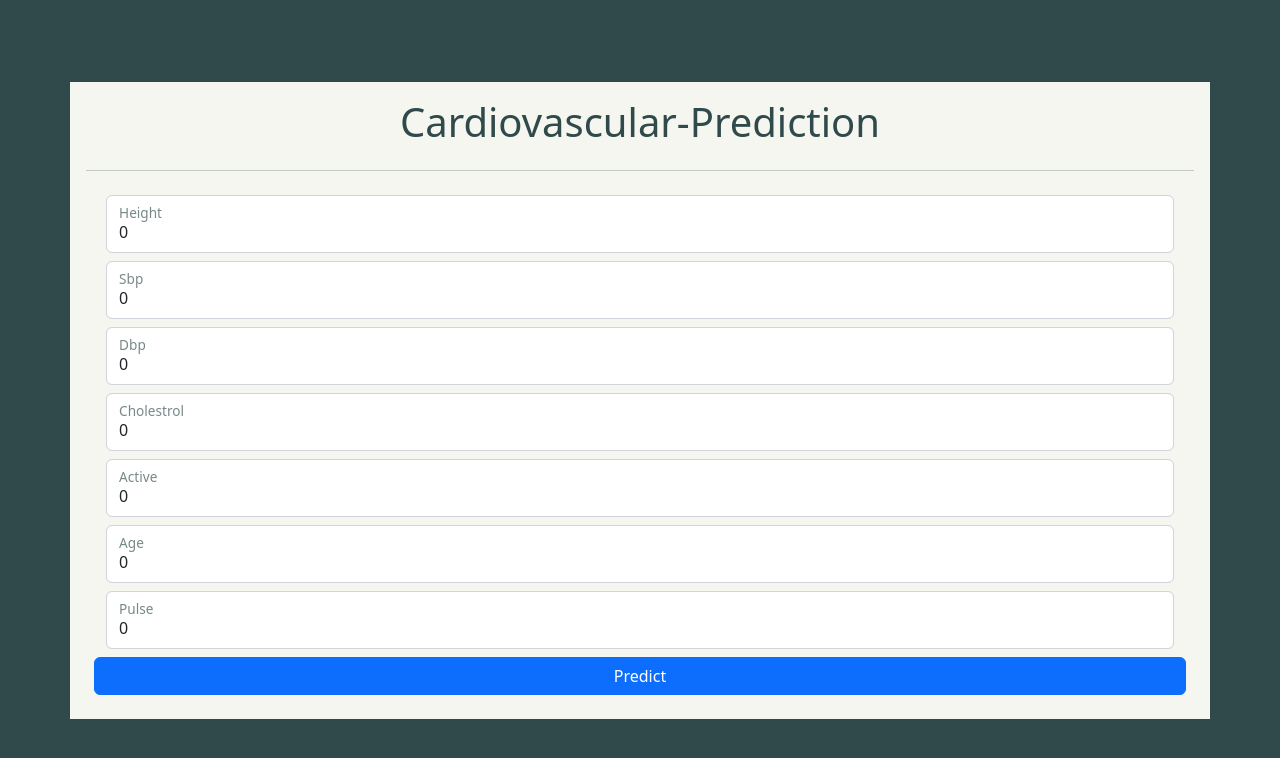
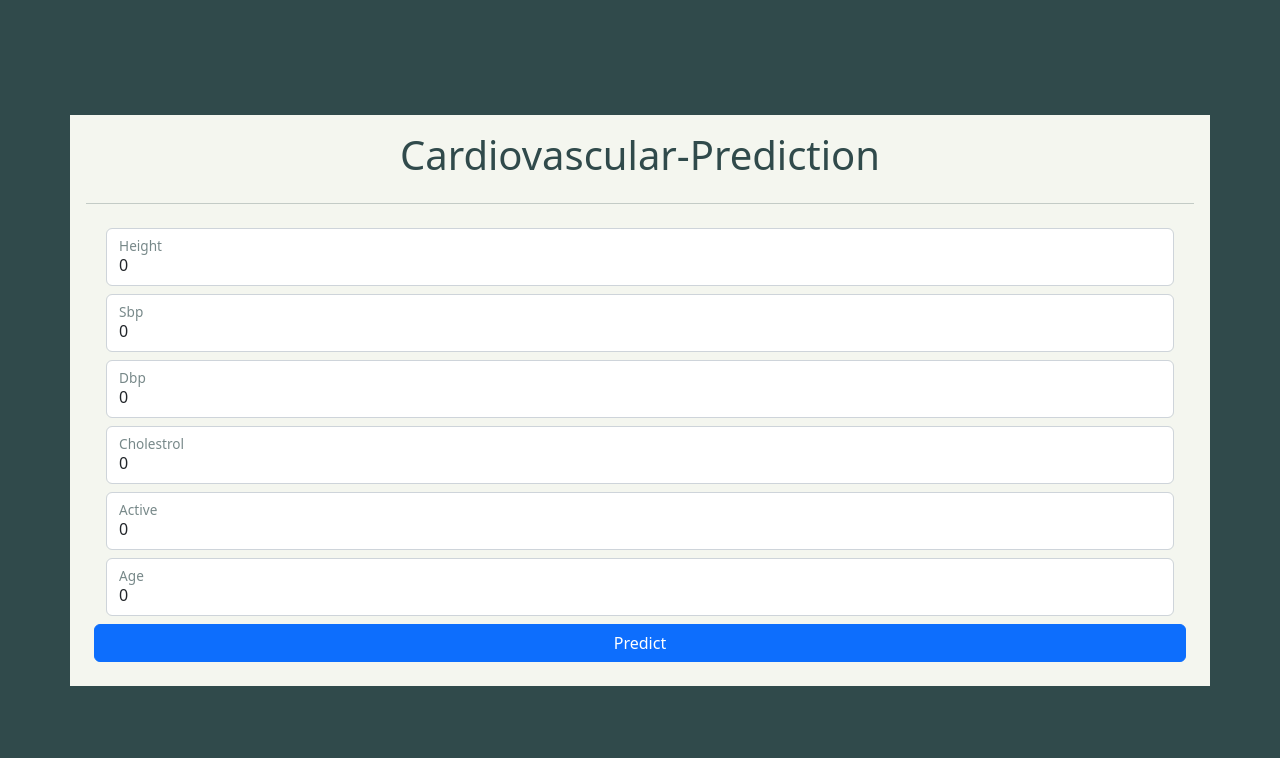
Before and after one commit to that-rookie-parth/Cardiovascular-Prediction, a React (Vite) app in the folder client/: page / in a window 1280 px wide. Shown: the top 758 px of the page. Built offline with nearby package versions, Linux system fonts and the light colour scheme.

Commit message:
removed pulse

```diff
--- a/client/src/App.tsx
+++ b/client/src/App.tsx
@@ -41,7 +41,10 @@ function App() {
         e.preventDefault();
         setProcessing(true);
         axios
-            .post(`${BACKEND_URI}/predict`, form)
+            .post(`${BACKEND_URI}/predict`, {
+                ...form,
+                pulse: form.sbp - form.dbp,
+            })
             .then((resp) => {
                 console.log(resp.data);
                 const prediction = resp.data.prediction;
@@ -181,22 +184,6 @@ function App() {
                             }}
                         ></Form.Control>
                     </FloatingLabel>
-                    <FloatingLabel className="my-2" label={"Pulse"}>
-                        <Form.Control
-                            type="number"
-                            value={form.pulse}
-                            id="pulse"
-                            onChange={(e: ChangeEvent<HTMLInputElement>) => {
-                                e.preventDefault();
-                                setForm((old) => {
-                                    return {
-                                        ...old,
-                                        [e.target.id]: e.target.value,
-                                    };
-                                });
-                            }}
-                        ></Form.Control>
-                    </FloatingLabel>
                     <Row>
                         <Button type="submit" disabled={processing}>
                             {processing && (
```
